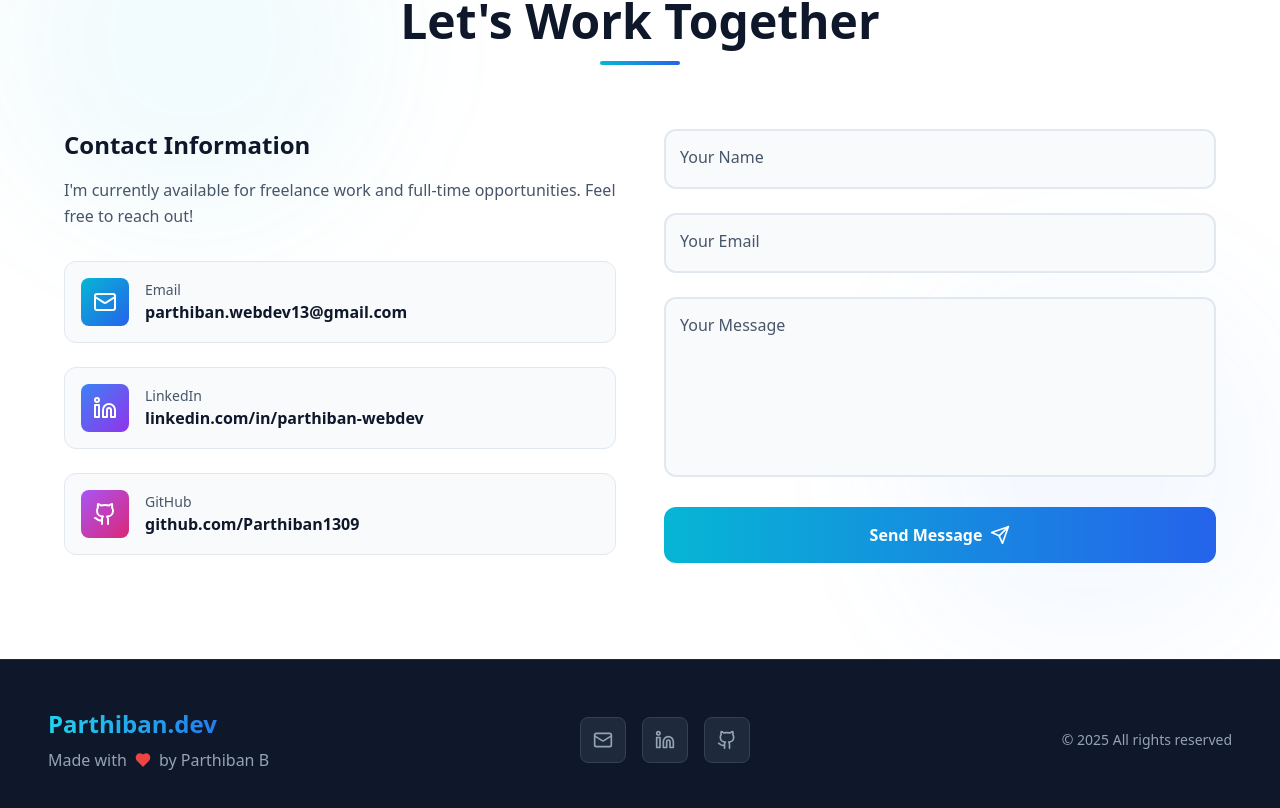
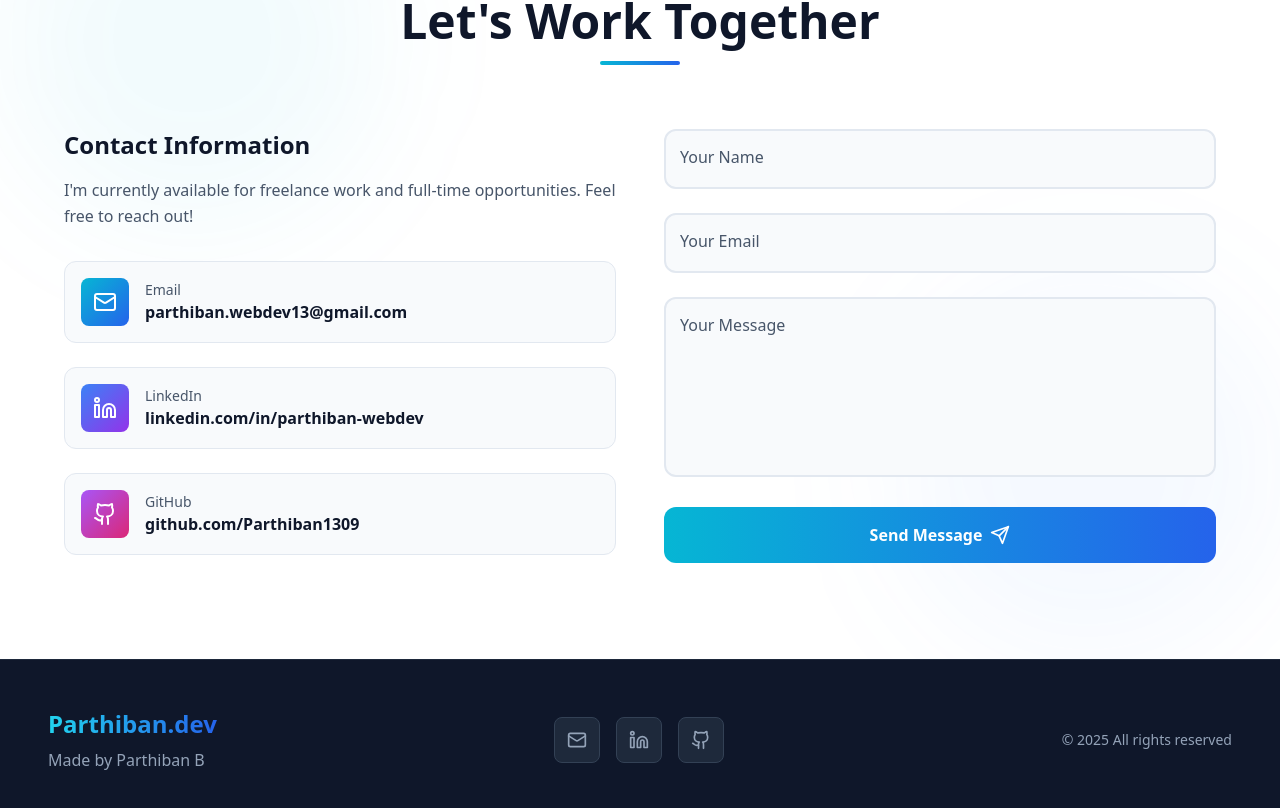
Before and after one commit to parthibanwebdev13-creator/portfolio, a React (Vite) app: page / in a window 1280 px wide. Shown: the part 4423-5231 px from the top of the page. Built offline with nearby package versions, Linux system fonts and the light colour scheme.

Commit message:
Update Footer.tsx

```diff
--- a/src/components/Footer.tsx
+++ b/src/components/Footer.tsx
@@ -16,7 +16,7 @@ export default function Footer() {
               Parthiban.dev
             </h3>
             <p className="text-slate-400 flex items-center gap-2 justify-center md:justify-start">
-              Made with <Heart className="w-4 h-4 text-red-500 fill-red-500" /> by Parthiban B
+              Made by Parthiban B
             </p>
           </motion.div>
 
@@ -42,7 +42,7 @@ export default function Footer() {
               <Linkedin className="w-5 h-5 text-slate-400 group-hover:text-cyan-400 transition-colors" />
             </a>
             <a
-              href="https://github.com/Parthiban1309"
+              href="https://github.com/parthibanwebdev13-creator"
               target="_blank"
               rel="noopener noreferrer"
               className="p-3 bg-slate-800 dark:bg-slate-900 rounded-lg hover:bg-slate-700 dark:hover:bg-slate-800 transition-all duration-300 group border border-slate-700"
```
